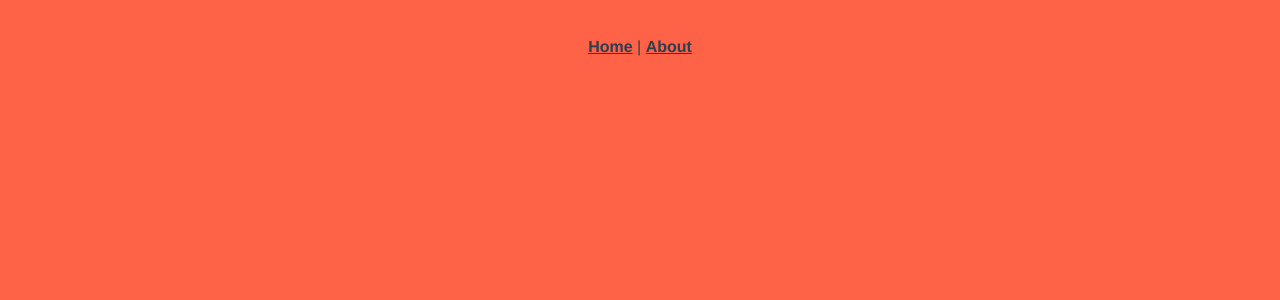
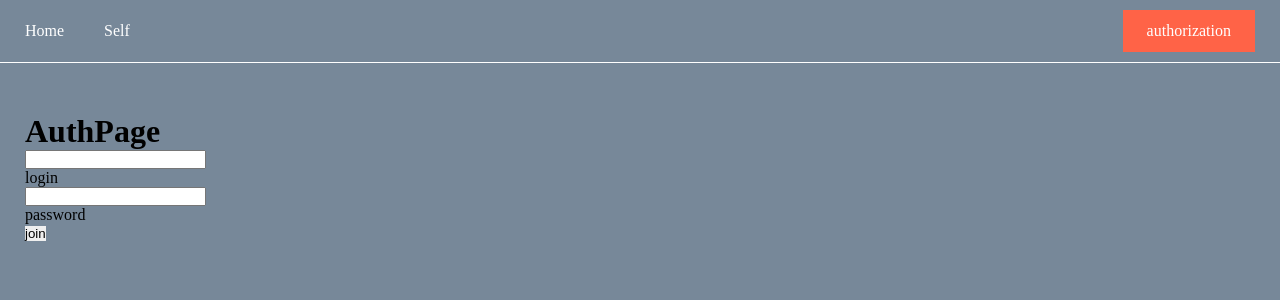
Before and after one commit to cherogit/notes_front, a Vue app: page /auth in a window 1280 px wide. Before the commit this address had no page. Shown: the top 300 px of the page. Built offline with nearby package versions, Linux system fonts and the light colour scheme; no server answers.

Commit message:
getUserInfo, check cookies from user, create App template

```diff
--- a/package.json
+++ b/package.json
@@ -8,8 +8,10 @@
     "lint": "vue-cli-service lint"
   },
   "dependencies": {
+    "axios": "^0.21.1",
     "core-js": "^3.6.5",
     "vue": "^3.0.0",
+    "vue-async-methods": "^0.9.1",
     "vue-router": "^4.0.0-0",
     "vuex": "^4.0.0-0"
   },
--- a/src/App.vue
+++ b/src/App.vue
@@ -1,30 +1,111 @@
 <template>
-  <div id="nav">
-    <router-link to="/">Home</router-link> |
-    <router-link to="/about">About</router-link>
+  <header class="header">
+    <div class="header__wrapper container">
+      <nav class="header__nav nav">
+        <router-link class="nav__link" to="/">Home</router-link>
+        <router-link class="nav__link" to="/self">Self</router-link>
+      </nav>
+      <div class="header__user">
+        <template v-if="hasUserInfo">
+          <span class="header__user-info">{{ user.userName }}</span>
+          <router-link class="btn btn--colored" to="/logout">logout</router-link>
+        </template>
+        <router-link v-else class="btn btn--colored" to="/auth">authorization</router-link>
+      </div>
+    </div>
+  </header>
+
+  <div class="container">
+    <div v-if="hasUserInfo || isGeneralPages">
+      <router-view/>
+    </div>
+    <div v-else>
+      <h2>{{ error.message }}</h2>
+      <h3>error code: {{ error.status }}</h3>
+
+      <br>
+
+      <router-link class="btn btn--colored" to="/auth">authorization</router-link>
+    </div>
   </div>
-  <router-view/>
 </template>
 
+<script lang="ts">
+import {defineComponent} from 'vue'
+import {getUser} from '@/plugins/api'
+
+export default defineComponent({
+  name: 'App',
+  data() {
+    return {
+      user: {},
+      error: {
+        status: null,
+        message: ''
+      }
+    }
+  },
+  mounted() {
+    const getUserInfo = async () => {
+      try {
+        this.user = await getUser()
+      } catch (err) {
+        this.error.status = err.response.status
+        this.error.message = err.response.data
+
+        console.error(err.response)
+      }
+    }
+
+    getUserInfo()
+  },
+  computed: {
+    isGeneralPages(): boolean {
+      return ['/auth', '/registration'].includes(this.$route.path)
+    },
+    hasUserInfo(): boolean {
+      return Object.keys(this.user).length > 0
+    }
+  }
+});
+</script>
+
 <style lang="less">
-#app {
-  font-family: Avenir, Helvetica, Arial, sans-serif;
-  -webkit-font-smoothing: antialiased;
-  -moz-osx-font-smoothing: grayscale;
-  text-align: center;
-  color: #2c3e50;
+
+.header {
+  margin-bottom: 50px;
+  border-bottom: 1px solid white;
 }
 
-#nav {
-  padding: 30px;
+.header__wrapper {
+  display: flex;
+  justify-content: space-between;
+  align-items: center;
+  padding-top: 10px;
+  padding-bottom: 10px;
+}
 
-  a {
-    font-weight: bold;
-    color: #2c3e50;
+.nav__link {
+  color: white;
+  text-decoration: none;
 
-    &.router-link-exact-active {
-      color: #42b983;
-    }
+  &:hover {
+    color: tomato;
+  }
+
+  &:not(:last-child) {
+    margin-right: 40px;
+  }
+}
+
+.btn {
+  display: inline-block;
+  text-decoration: none;
+
+  &--colored {
+    padding: 12px 24px;
+    background-color: tomato;
+    color: white;
   }
 }
 </style>
--- a/src/assets/styles/main.less
+++ /dev/null
@@ -1,3 +0,0 @@
-body {
-  background-color: tomato;
-}
--- a/src/main.ts
+++ b/src/main.ts
@@ -1,8 +1,9 @@
-import './assets/styles/main.less'
+import './styles/main.less'
 
 import { createApp } from 'vue'
 import App from './App.vue'
 import router from './router'
 import store from './store'
 
+
 createApp(App).use(store).use(router).mount('#app')
--- /dev/null
+++ b/src/plugins/api.ts
@@ -0,0 +1,5 @@
+import axios from 'axios'
+
+export const getUser = async () => {
+    return await axios.get('http://localhost:8000/self')
+}
--- a/src/router/index.ts
+++ b/src/router/index.ts
@@ -1,5 +1,6 @@
 import { createRouter, createWebHistory, RouteRecordRaw } from 'vue-router'
 import Home from '../views/Home.vue'
+import Auth from '../views/Auth.vue'
 
 const routes: Array<RouteRecordRaw> = [
   {
@@ -8,12 +9,17 @@ const routes: Array<RouteRecordRaw> = [
     component: Home
   },
   {
-    path: '/about',
-    name: 'About',
+    path: '/auth',
+    name: 'Auth',
+    component: Auth
+  },
+  {
+    path: '/self',
+    name: 'Self',
     // route level code-splitting
     // this generates a separate chunk (about.[hash].js) for this route
     // which is lazy-loaded when the route is visited.
-    component: () => import(/* webpackChunkName: "about" */ '../views/About.vue')
+    component: () => import(/* webpackChunkName: "about" */ '../views/Self.vue')
   }
 ]
 
--- /dev/null
+++ b/src/styles/main.less
@@ -0,0 +1,20 @@
+* {
+  margin: 0;
+  padding: 0;
+  box-sizing: border-box;
+}
+
+body {
+  background-color: lightslategray;
+}
+
+.container {
+  max-width: 1400px;
+  padding: 0 25px;
+}
+
+button {
+  border: 0;
+  outline: 0;
+  cursor: pointer;
+}
--- a/src/views/About.vue
+++ /dev/null
@@ -1,5 +0,0 @@
-<template>
-  <div class="about">
-    <h1>This is an about page</h1>
-  </div>
-</template>
--- /dev/null
+++ b/src/views/Auth.vue
@@ -0,0 +1,24 @@
+<template>
+  <div class="auth">
+    <h1>AuthPage</h1>
+    <form action="http://localhost:8000/auth" method="POST">
+      <label class="label">
+        <input class="input" type="text" name="login">
+        <div class="label__name">login</div>
+      </label>
+      <label class="label">
+        <input class="input" type="password" name="password">
+        <div class="label__name">password</div>
+      </label>
+      <button>join</button>
+    </form>
+  </div>
+</template>
+
+<script lang="ts">
+import {defineComponent} from 'vue'
+
+export default defineComponent({
+  name: 'Auth',
+});
+</script>
--- a/src/views/Home.vue
+++ b/src/views/Home.vue
@@ -1,18 +1,28 @@
 <template>
   <div class="home">
-    <img alt="Vue logo" src="../assets/logo.png">
-    <HelloWorld msg="Welcome to Your Vue.js + TypeScript App"/>
+    homePage
   </div>
 </template>
 
 <script lang="ts">
-import { defineComponent } from 'vue';
-import HelloWorld from '@/components/HelloWorld.vue'; // @ is an alias to /src
+import {defineComponent} from 'vue';
 
 export default defineComponent({
   name: 'Home',
-  components: {
-    HelloWorld,
+  data() {
+    return {
+      user: {}
+    }
   },
+  mounted() {
+    console.log('mounted')
+    // this.fetchUserInfo()
+  },
+  // asyncMethods: {
+  //   async fetchUserInfo() {
+  //     // this.servers = await getServers()
+  //     console.log(123)
+  //   }
+  // }
 });
 </script>
--- /dev/null
+++ b/src/views/Self.vue
@@ -0,0 +1,5 @@
+<template>
+  <div class="self">
+    <h1>This is an user page</h1>
+  </div>
+</template>
```
Also changed, not shown: 1 other file (tests, documents, lock files or other folders).
